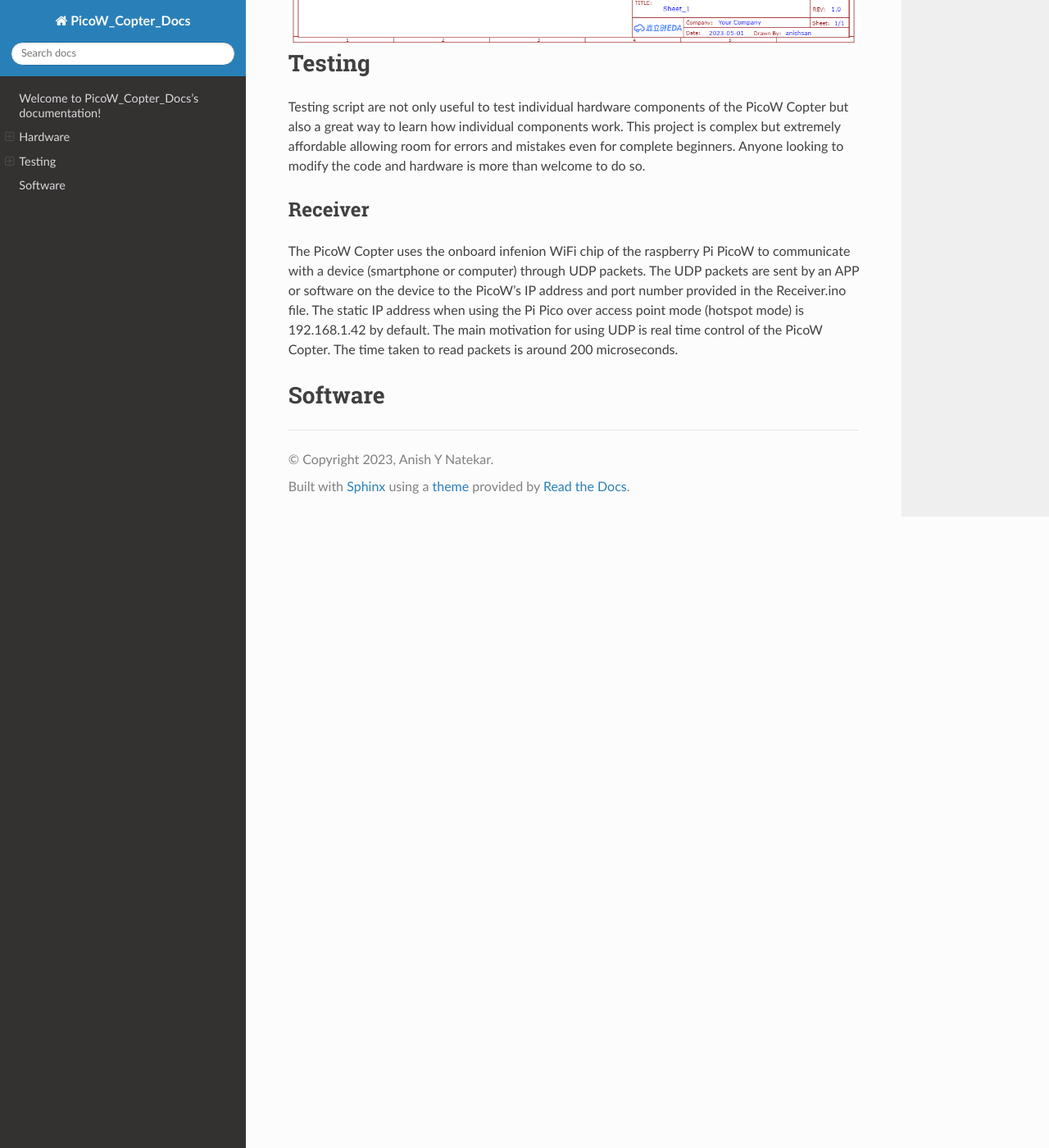
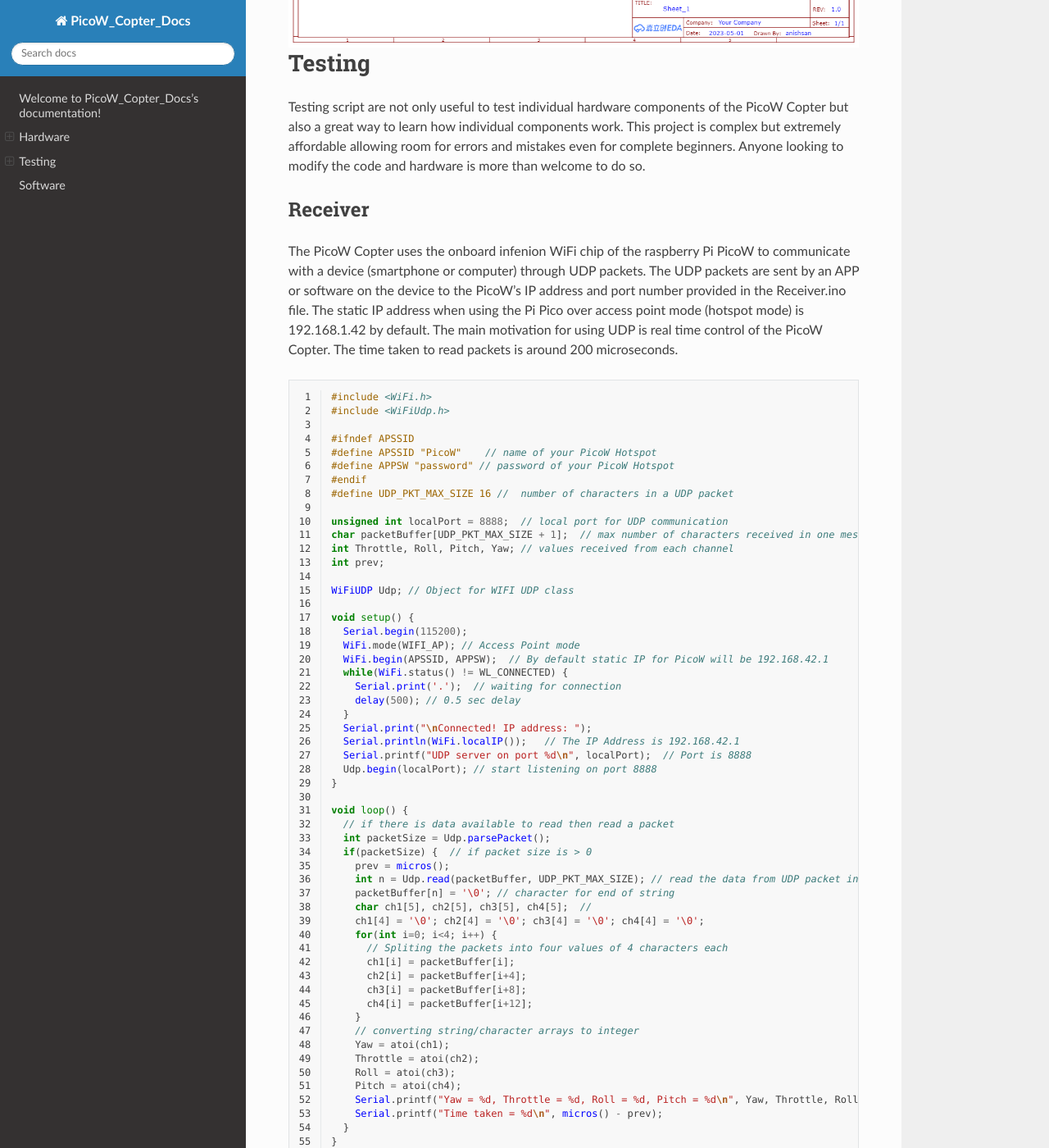
Before and after one commit to anish-natekar/PicoW_Copter_docs, a Sphinx documentation site: the page built from docs/source/index.rst, in a window 1280 px wide and 1400 px high, scrolled down 2269 px. Shown: the whole window at 82% size. Built offline with Sphinx 7.4.7 and the Read the Docs theme 2.0.0, drawn with Linux system fonts in a browser that asks for light colours; some of the changed lines change nothing that is shown; some of the changed text lies outside the part shown.

Commit message:
removed alt error

```diff
--- a/docs/source/index.rst
+++ b/docs/source/index.rst
@@ -107,8 +107,8 @@ The static IP address when using the Pi Pico over access point mode (hotspot mod
 The main motivation for using UDP is real time control of the PicoW Copter. The time taken to read packets is around 200 microseconds.
 
 
-.. code-block:: cpp
-  :alt: Receiver.ino
+.. code-block:: arduino
+  :linenos:
 
   #include <WiFi.h>
   #include <WiFiUdp.h>
@@ -168,7 +168,7 @@ The main motivation for using UDP is real time control of the PicoW Copter. The
 
 
 .. code-block:: python
-  :alt: Sender.py
+  :linenos:
 
   import socket
   import time
```
Also changed, not shown: 5 other files.
